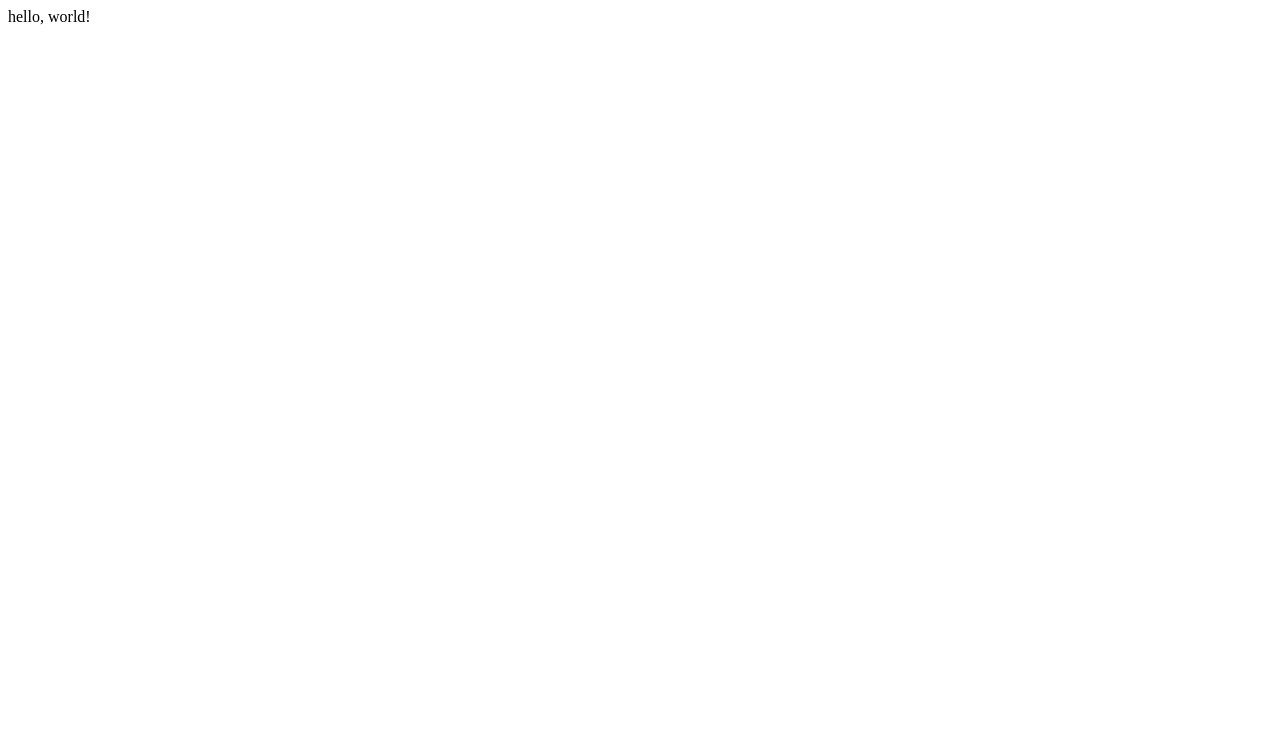
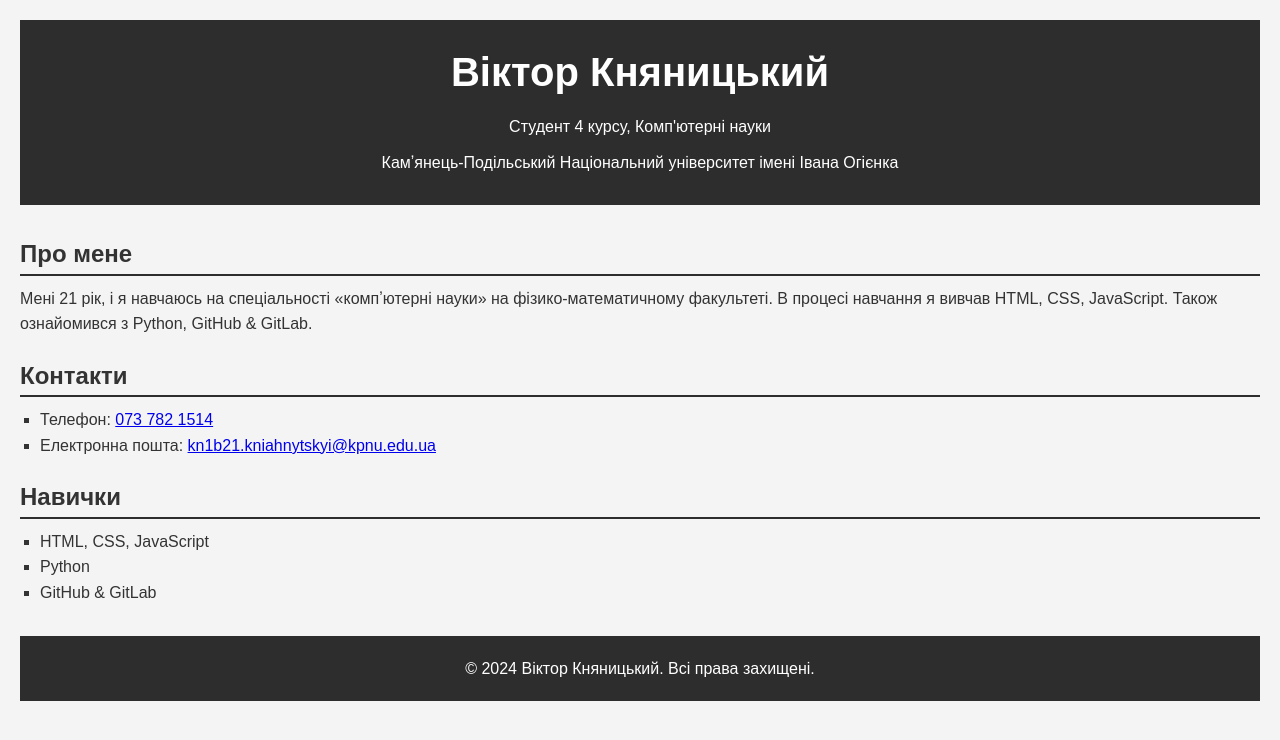
Before and after one commit to IT-Kamianets/viktorknyagnickiy, a plain HTML site: page index.html in a window 1280 px wide. Drawn offline with Linux system fonts and the light colour scheme.

Commit message:
Update index.html

```diff
--- a/index.html
+++ b/index.html
@@ -1 +1,95 @@
-hello, world!
+<!DOCTYPE html>
+<html lang="uk">
+<head>
+    <meta charset="UTF-8">
+    <meta name="viewport" content="width=device-width, initial-scale=1.0">
+    <title>Резюме Віктора</title>
+    <style>
+        * {
+            margin: 0;
+            padding: 0;
+            box-sizing: border-box;
+        }
+
+        body {
+            font-family: Arial, sans-serif;
+            line-height: 1.6;
+            background-color: #f4f4f4;
+            color: #333;
+            padding: 20px;
+        }
+
+        header {
+            text-align: center;
+            background-color: #2d2d2d;
+            color: #fff;
+            padding: 20px 0;
+            margin-bottom: 30px;
+        }
+
+        header h1 {
+            font-size: 2.5em;
+        }
+
+        section {
+            margin-bottom: 20px;
+        }
+
+        h2 {
+            color: #333;
+            border-bottom: 2px solid #2d2d2d;
+            margin-bottom: 10px;
+        }
+
+        p, ul {
+            margin: 10px 0;
+        }
+
+        ul li {
+            list-style-type: square;
+            margin-left: 20px;
+        }
+
+        footer {
+            text-align: center;
+            padding: 10px 0;
+            margin-top: 30px;
+            background-color: #2d2d2d;
+            color: #fff;
+        }
+    </style>
+</head>
+<body>
+    <header>
+        <h1>Віктор Княницький</h1>
+        <p>Студент 4 курсу, Комп'ютерні науки</p>
+        <p>Камʼянець-Подільський Національний університет імені Івана Огієнка</p>
+    </header>
+
+    <section>
+        <h2>Про мене</h2>
+        <p>Мені 21 рік, і я навчаюсь на спеціальності «компʼютерні науки» на фізико-математичному факультеті. В процесі навчання я вивчав HTML, CSS, JavaScript. Також ознайомився з Python, GitHub & GitLab.</p>
+    </section>
+
+    <section>
+        <h2>Контакти</h2>
+        <ul>
+            <li>Телефон: <a href="tel:+380737821514">073 782 1514</a></li>
+            <li>Електронна пошта: <a href="mailto:kn1b21.kniahnytskyi@kpnu.edu.ua">kn1b21.kniahnytskyi@kpnu.edu.ua</a></li>
+        </ul>
+    </section>
+
+    <section>
+        <h2>Навички</h2>
+        <ul>
+            <li>HTML, CSS, JavaScript</li>
+            <li>Python</li>
+            <li>GitHub & GitLab</li>
+        </ul>
+    </section>
+
+    <footer>
+        <p>&copy; 2024 Віктор Княницький. Всі права захищені.</p>
+    </footer>
+</body>
+</html>
```
